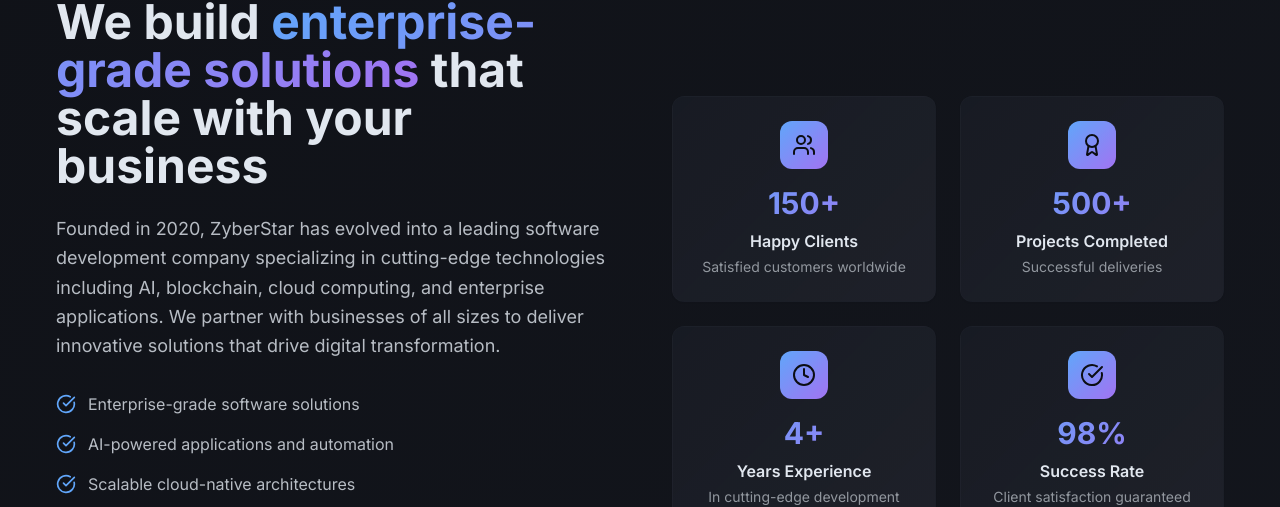
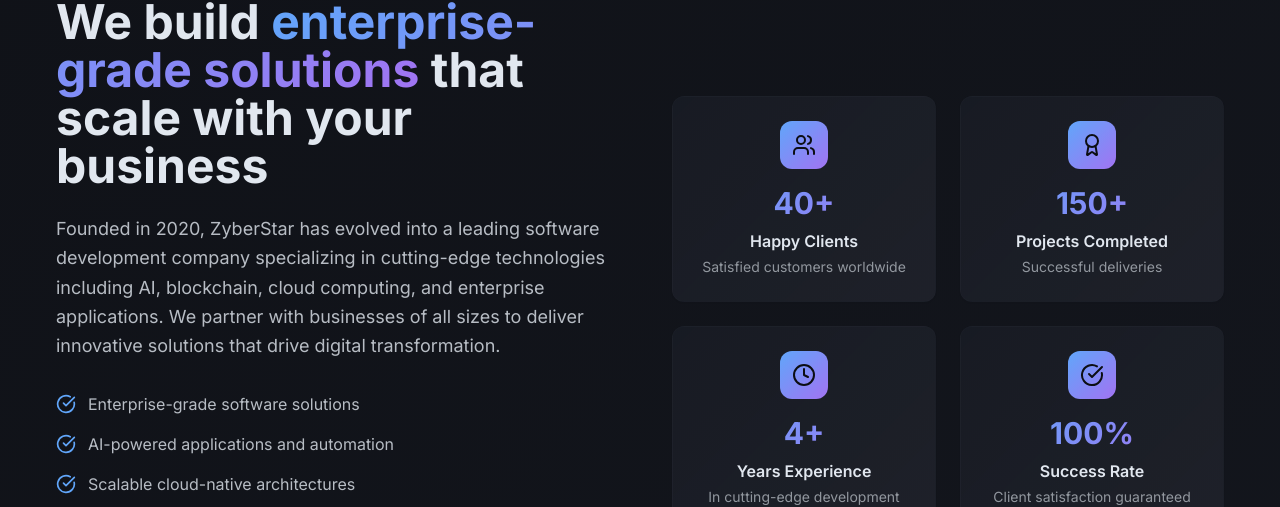
Before and after one commit to azhar0i0/zyberstar-reimagined-motion, a React (Vite) app: page / in a window 1280 px wide. Shown: the part 2590-3097 px from the top of the page. Built offline with nearby package versions, Linux system fonts and the light colour scheme.

Commit message:
Update hero section stats
Update the number of happy clients to 40+, projects completed to 150+, and success rate to 100% on the homepage hero section.

```diff
--- a/src/components/AboutSection.tsx
+++ b/src/components/AboutSection.tsx
@@ -6,13 +6,13 @@ const AboutSection = () => {
   const achievements = [
     {
       icon: Users,
-      number: '150+',
+      number: '40+',
       label: 'Happy Clients',
       description: 'Satisfied customers worldwide'
     },
     {
       icon: Award,
-      number: '500+',
+      number: '150+',
       label: 'Projects Completed',
       description: 'Successful deliveries'
     },
@@ -24,7 +24,7 @@ const AboutSection = () => {
     },
     {
       icon: CheckCircle,
-      number: '98%',
+      number: '100%',
       label: 'Success Rate',
       description: 'Client satisfaction guaranteed'
     }
```
